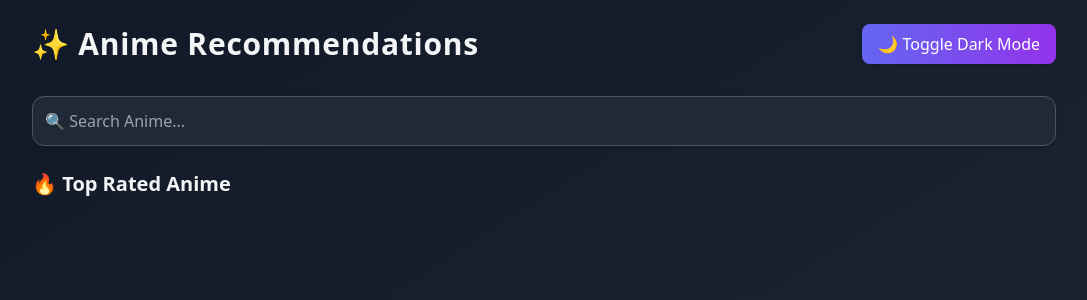
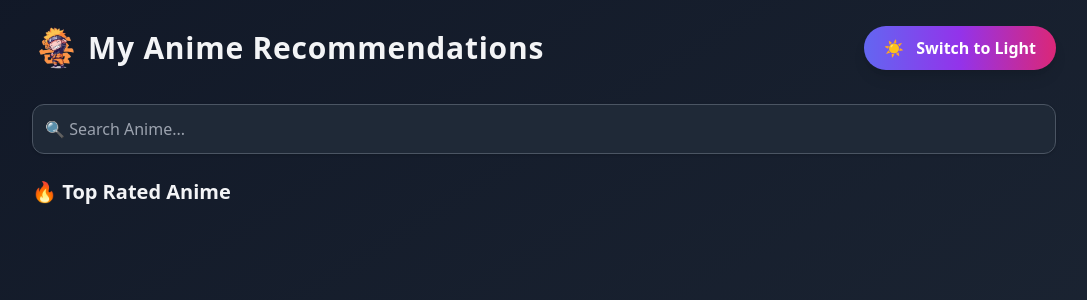
Before and after one commit to BAHETIHARSH/animeRecommdation, a Flask app: page / in a window 1280 px wide. Shown: the top 300 px of the page, without its empty margins (96-1183 px from the left). Run offline with Flask 3, Linux system fonts and the light colour scheme; data that the repository does not hold is empty; some libraries are stand-ins or nearby versions.

Commit message:
add favicon and logo

```diff
--- a/templates/index.html
+++ b/templates/index.html
@@ -6,17 +6,19 @@
     <meta name="viewport" content="width=device-width, initial-scale=1">
 
     <!-- ✅ SEO Meta Tags -->
-    <title>Anime Recommendations | Best Anime List & Suggestions</title>
+    <title>My Anime Recommendations | Best Anime List & Suggestions</title>
+    <link rel="icon" type="image/x-icon" href="{{ url_for('static', filename='favicon.ico') }}">
+
     <meta name="description"
         content="Discover top-rated anime recommendations. Explore genres, ratings, and personalized suggestions for anime like Naruto, One Piece, and more.">
     <meta name="keywords"
-        content="anime recommendations, best anime list, top anime, Naruto, One Piece, Demon Slayer, anime genres">
+        content="my anime recommendations,anime recommendations, best anime list, top anime, Naruto, One Piece, Demon Slayer, anime genres">
     <meta name="author" content="Harsh baheti">
     <meta name="robots" content="index, follow">
     <link rel="canonical" href="https://yourwebsite.com/">
 
     <!-- ✅ Open Graph for Social Sharing -->
-    <meta property="og:title" content="Anime Recommendations - Best Anime List & Suggestions">
+    <meta property="og:title" content="My Anime Recommendations - Best Anime List & Suggestions">
     <meta property="og:description"
         content="Explore top anime recommendations by rating, genre, and popularity. Search and discover new anime today!">
     <meta property="og:image" content="https://yourwebsite.com/preview-image.jpg">
@@ -90,13 +92,18 @@
     <div class="w-full max-w-5xl">
         <!-- ✅ Header with Dark Mode Toggle -->
         <header class="flex flex-col sm:flex-row sm:justify-between sm:items-center mb-8 gap-4">
-            <h1 class="text-2xl sm:text-3xl font-extrabold tracking-wide text-center sm:text-left">
-                ✨ Anime Recommendations
+            <h1
+                class="flex items-center gap-2  text-2xl sm:text-3xl font-extrabold tracking-wide text-center sm:text-left">
+                <img class="w-12 h-12 sm:w-12 sm:h-12 object-contain"
+                    src="{{ url_for('static', filename='naruto.png') }}">My Anime Recommendations
             </h1>
-            <button id="darkToggle" aria-label="Toggle Dark Mode"
-                class="px-4 py-2 bg-gradient-to-r from-indigo-500 to-purple-600 text-white rounded-lg shadow hover:scale-105 transition w-full sm:w-auto">
-                🌙 Toggle Dark Mode
+            <button id="darkToggle" aria-label="Toggle Dark Mode" class="relative overflow-hidden px-5 py-2.5 bg-gradient-to-r from-indigo-500 via-purple-600 to-pink-600
+           text-white font-semibold rounded-full shadow-lg
+           hover:scale-105 transition transform w-full sm:w-auto">
+                <span id="darkIcon" class="inline-block transition-transform duration-300">☀️</span>
+                <span id="darkText" class="ml-2">Switch to Light</span>
             </button>
+
         </header>
 
 
@@ -145,14 +152,14 @@
         const modalImage = document.getElementById('modalImage');
         const modalSynopsis = document.getElementById('modalSynopsis');
         const modalGenres = document.getElementById('modalGenres');
-        const darkToggle = document.getElementById('darkToggle');
+        // const darkToggle = document.getElementById('darkToggle');
 
         let timeout = null;
 
-        // ✅ Dark mode toggle
-        darkToggle.addEventListener('click', () => {
-            document.documentElement.classList.toggle('dark');
-        });
+        // // ✅ Dark mode toggle
+        // darkToggle.addEventListener('click', () => {
+        //     document.documentElement.classList.toggle('dark');
+        // });
 
         // ✅ Load Top Rated Anime on Page Load
         document.addEventListener('DOMContentLoaded', () => {
@@ -242,6 +249,58 @@
             modal.classList.add('hidden');
         });
     </script>
+
+    <script>
+        const toggleBtn = document.getElementById("darkToggle");
+        const icon = document.getElementById("darkIcon");
+        const text = document.getElementById("darkText");
+
+        // ✅ Force default mode to DARK on load
+        document.documentElement.classList.add("dark");
+
+        toggleBtn.addEventListener("click", function (e) {
+            const isDark = document.documentElement.classList.toggle("dark");
+
+            if (isDark) {
+                // Dark mode active
+                icon.textContent = "☀️";
+                text.textContent = "Switch to Light";
+                toggleBtn.className = "relative overflow-hidden px-5 py-2.5 bg-gradient-to-r from-indigo-500 via-purple-600 to-pink-600 text-white font-semibold rounded-full shadow-lg hover:scale-105 transition transform w-full sm:w-auto";
+            } else {
+                // Light mode active
+                icon.textContent = "🌙";
+                text.textContent = "Switch to Dark";
+                toggleBtn.className = "relative overflow-hidden px-5 py-2.5 bg-gradient-to-r from-red-500 via-orange-500 to-yellow-400 text-gray-900 font-semibold rounded-full shadow-lg hover:scale-105 transition transform w-full sm:w-auto";
+            }
+
+            // Bubble ripple effect
+            const circle = document.createElement("span");
+            const rect = toggleBtn.getBoundingClientRect();
+            const size = Math.max(rect.width, rect.height);
+            const x = e.clientX - rect.left - size / 2;
+            const y = e.clientY - rect.top - size / 2;
+
+            circle.style.position = "absolute";
+            circle.style.borderRadius = "50%";
+            circle.style.background = "rgba(255,255,255,0.4)";
+            circle.style.width = circle.style.height = `${size}px`;
+            circle.style.left = `${x}px`;
+            circle.style.top = `${y}px`;
+            circle.style.transform = "scale(0)";
+            circle.style.opacity = "0.8";
+            circle.style.pointerEvents = "none";
+            circle.style.transition = "transform 0.5s ease-out, opacity 0.8s ease-out";
+
+            toggleBtn.appendChild(circle);
+
+            requestAnimationFrame(() => {
+                circle.style.transform = "scale(2.5)";
+                circle.style.opacity = "0";
+            });
+
+            circle.addEventListener("transitionend", () => circle.remove());
+        });
+    </script>
 </body>
 
 </html>
```
Also changed, not shown: static/favicon.ico (added), static/naruto.png (added).
